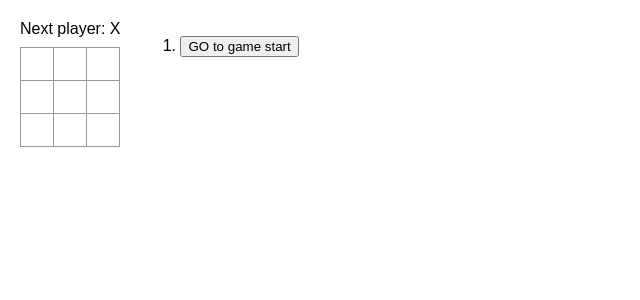
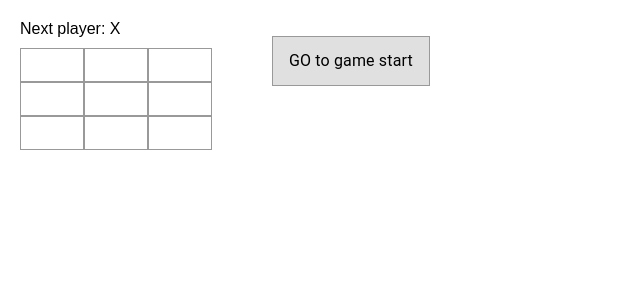
Before and after one commit to YUD96/react-tutorial, a React (Create React App) app: page / in a window 1280 px wide. Shown: the top 300 px of the page, without its empty margins (0-640 px from the left). Built offline with nearby package versions, Linux system fonts and the light colour scheme.

Commit message:
MUI入れてみる

```diff
--- a/package.json
+++ b/package.json
@@ -3,6 +3,9 @@
   "version": "0.1.0",
   "private": true,
   "dependencies": {
+    "@emotion/react": "^11.11.1",
+    "@emotion/styled": "^11.11.0",
+    "@mui/material": "^5.15.0",
     "@testing-library/jest-dom": "^5.17.0",
     "@testing-library/react": "^13.4.0",
     "@testing-library/user-event": "^13.5.0",
--- a/src/App.js
+++ b/src/App.js
@@ -1,10 +1,22 @@
 import { useState } from "react";
+import { Box, Button, ListItemButton, ListItemText } from "@mui/material";
 
 function Square({ value, onSquareClick }) {
   return (
-    <button className="square" onClick={onSquareClick}>
+    <Button
+      className="square"
+      sx={{
+        height: "34px",
+        fontSize: "24px",
+        fontWeight: "bold",
+        background: "#ffff",
+        border: "1px solid #999",
+        borderRadius: "0px",
+      }}
+      onClick={onSquareClick}
+    >
       {value}
-    </button>
+    </Button>
   );
 }
 
@@ -32,22 +44,22 @@ function Board({ xIsNext, squares, onPlay }) {
 
   return (
     <>
-      <div className="status">{status}</div>
-      <div className="board-row">
+      <Box className="status">{status}</Box>
+      <Box className="board-row">
         <Square value={squares[0]} onSquareClick={() => handleClick(0)} />
         <Square value={squares[1]} onSquareClick={() => handleClick(1)} />
         <Square value={squares[2]} onSquareClick={() => handleClick(2)} />
-      </div>
-      <div className="board-row">
+      </Box>
+      <Box className="board-row">
         <Square value={squares[3]} onSquareClick={() => handleClick(3)} />
         <Square value={squares[4]} onSquareClick={() => handleClick(4)} />
         <Square value={squares[5]} onSquareClick={() => handleClick(5)} />
-      </div>
-      <div className="board-row">
+      </Box>
+      <Box className="board-row">
         <Square value={squares[6]} onSquareClick={() => handleClick(6)} />
         <Square value={squares[7]} onSquareClick={() => handleClick(7)} />
         <Square value={squares[8]} onSquareClick={() => handleClick(8)} />
-      </div>
+      </Box>
     </>
   );
 }
@@ -77,21 +89,28 @@ export default function Game() {
     }
 
     return (
-      <li key={move}>
-        <button onClick={() => jumpTo(move)}>{description}</button>
-      </li>
+      <ListItemButton
+        key={move}
+        sx={{
+          backgroundColor: "#e0e0e0",
+          border: "1px solid #999",
+        }}
+        onClick={() => jumpTo(move)}
+      >
+        <ListItemText primary={description} />
+      </ListItemButton>
     );
   });
 
   return (
-    <div className="game">
-      <div className="game-board">
+    <Box className="game">
+      <Box className="game-board">
         <Board xIsNext={xIsNext} squares={currentSquares} onPlay={handlePlay} />
-      </div>
-      <div className="game-info">
+      </Box>
+      <Box className="game-info">
         <ol>{moves}</ol>
-      </div>
-    </div>
+      </Box>
+    </Box>
   );
 }
 
--- a/src/styles.css
+++ b/src/styles.css
@@ -56,21 +56,6 @@ body {
     padding: 0;
 }
 
-.square {
-    background: #fff;
-    border: 1px solid #999;
-    float: left;
-    font-size: 24px;
-    font-weight: bold;
-    line-height: 34px;
-    height: 34px;
-    margin-right: -1px;
-    margin-top: -1px;
-    padding: 0;
-    text-align: center;
-    width: 34px;
-}
-
 .board-row:after {
     clear: both;
     content: '';
@@ -80,6 +65,7 @@ body {
 .status {
     margin-bottom: 10px;
 }
+
 .game {
     display: flex;
     flex-direction: row;
```
Also changed, not shown: 1 other file (tests, documents, lock files or other folders).
